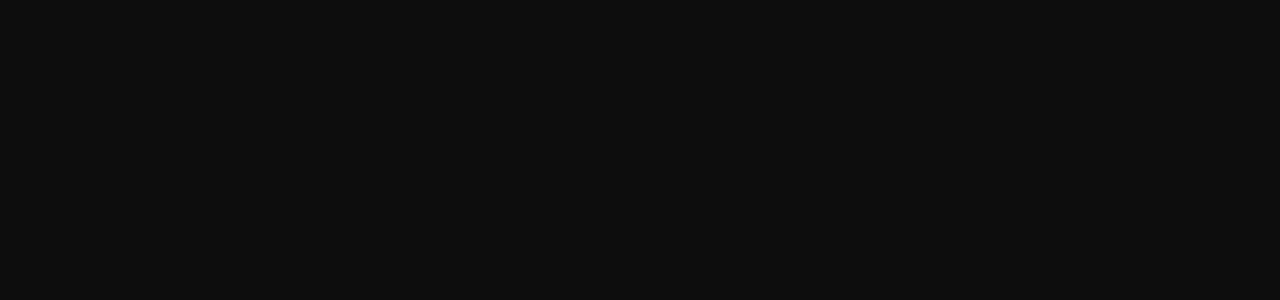
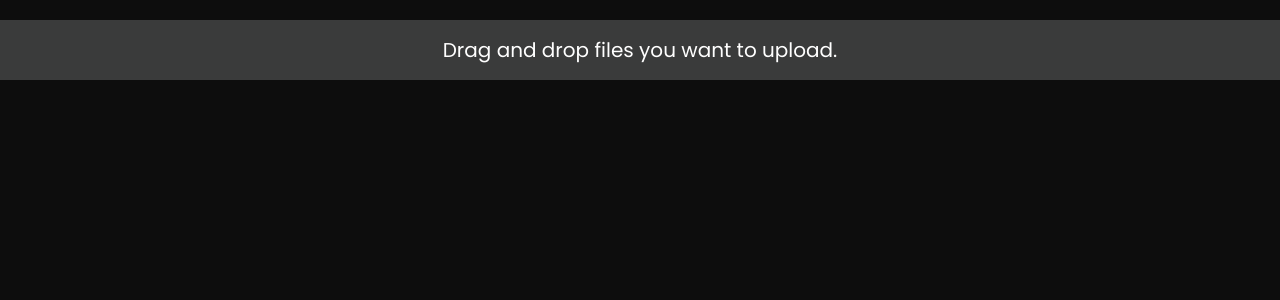
Before and after one commit to cs35l-group/csco, a React (Create React App) app: page /upload in a window 1280 px wide. Before the commit this address had no page. Shown: the top 300 px of the page. Built offline with nearby package versions, Linux system fonts and the light colour scheme.

Commit message:
Basic file upload functionality
Can click on a button and upload something from your computer now when you go to /upload, not sent to backend yet

```diff
--- a/package.json
+++ b/package.json
@@ -8,6 +8,7 @@
     "@testing-library/user-event": "^13.5.0",
     "react": "^18.2.0",
     "react-dom": "^18.2.0",
+    "react-dropzone": "^14.2.3",
     "react-scripts": "5.0.1",
     "web-vitals": "^2.1.4"
   },
--- a/src/App.js
+++ b/src/App.js
@@ -5,6 +5,7 @@
 import LandingPage from './pages/LandingPage'
 import Profile from './pages/Profile'
 import OtherProfile from './pages/OtherProfile'
+import FileUpload from './pages/UploadPage'
 
 
 import './App.css';
@@ -21,6 +22,7 @@
             <Route path="/home" element={<Home />} />
             <Route path="/profile" element={<Profile />} />
             <Route path="/search" element={<OtherProfile />} />
+            <Route path="/upload" element={<FileUpload />} />
           </Routes>
         </div>
       </Router>
--- /dev/null
+++ b/src/pages/UploadPage.js
@@ -0,0 +1,26 @@
+import React, { useState } from 'react';
+import { useDropzone } from 'react-dropzone';
+import { useNavigate } from 'react-router-dom';
+import { Link } from 'react-router-dom';
+
+const FileUpload = () => {
+  const [uploadedFiles, setUploadedFiles] = useState([]);
+  const { getRootProps, getInputProps } = useDropzone({
+    onDrop: (acceptedFiles) => {
+      setUploadedFiles(acceptedFiles);
+      // Call backend API to upload files, need to figure this out
+    },
+  });
+  return (
+    <div {...getRootProps()}>
+      <input {...getInputProps()} />
+      <p>Drag and drop files you want to upload.</p>
+      <ul>
+        {uploadedFiles.map((file) => (
+          <li key={file.name}>{file.name}</li>
+        ))}
+      </ul>
+    </div>
+  );
+};
+export default FileUpload;
```
Also changed, not shown: src/pages/UploadPage.css (added), 1 other file (tests, documents, lock files or other folders).
